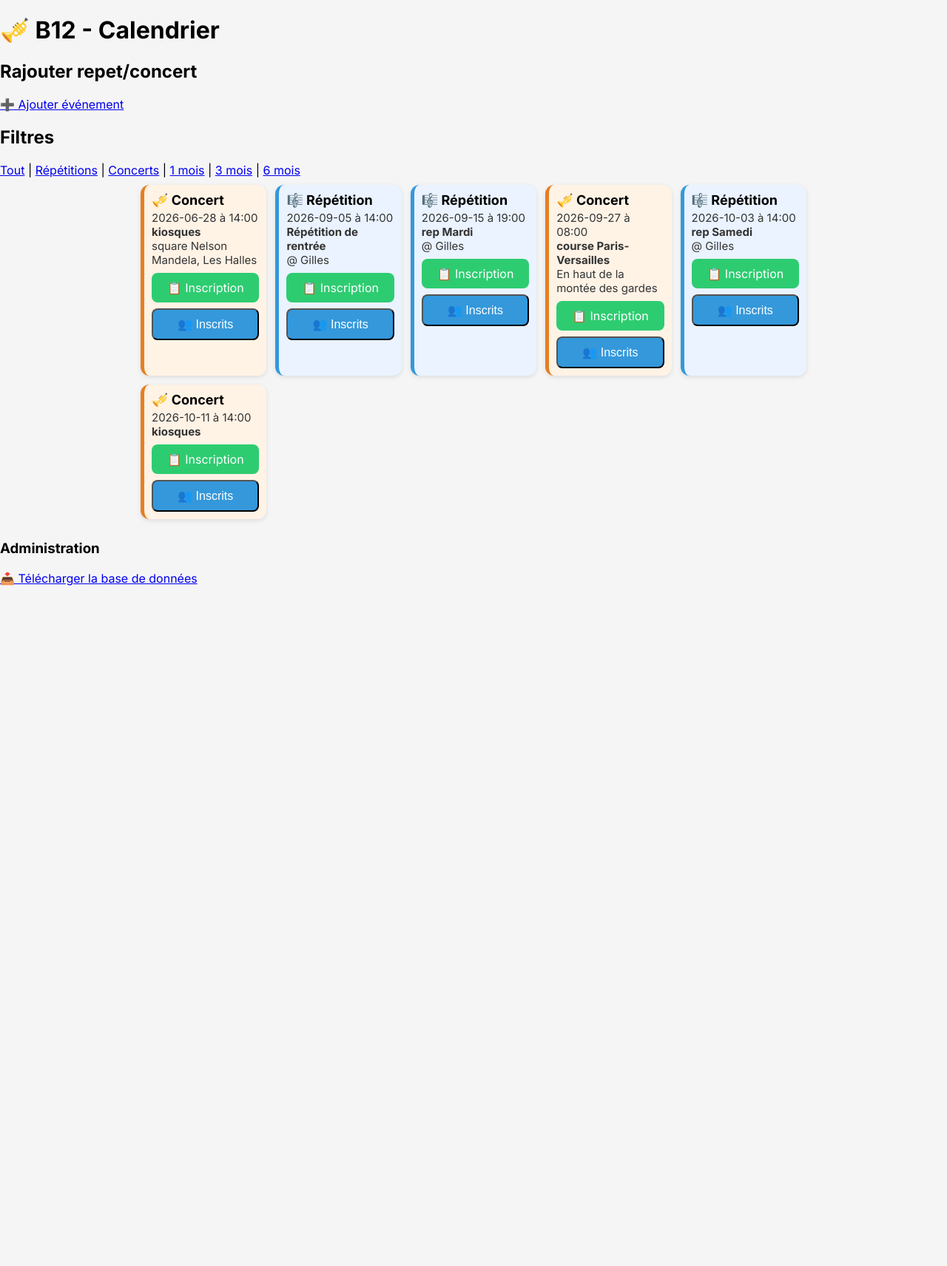
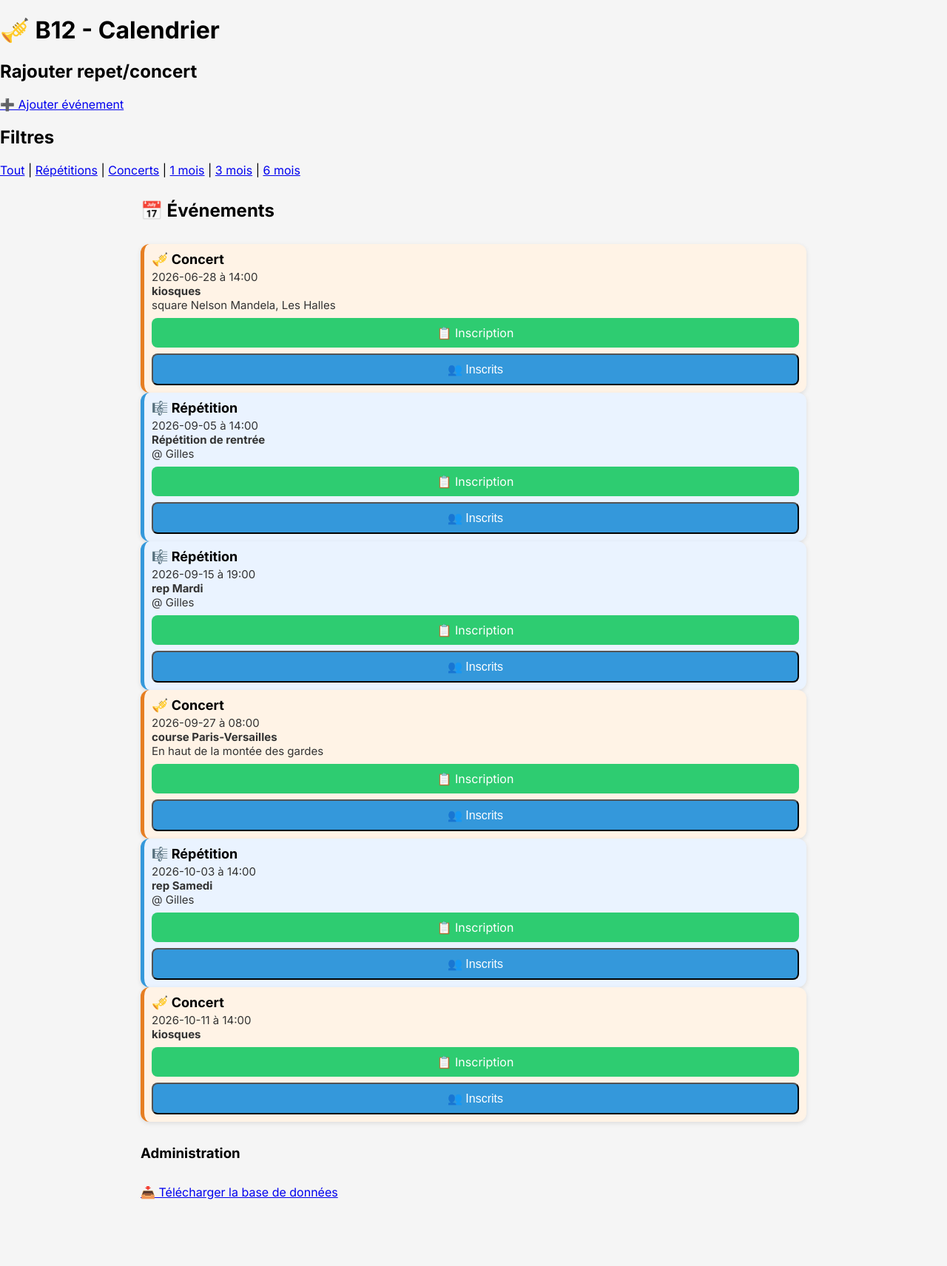
Before and after one commit to audreychatillon/b12-calendar, a Flask app: page / in a window 1280 px wide. Shown: the whole page at 74% size. Before the commit the page ends 792 px from the top, so only its background shows below. Run offline with Flask 3, Linux system fonts and the light colour scheme; data comes from the database, SQL or seed files in the repository.

Commit message:
style trying

```diff
--- a/static/css/style.css
+++ b/static/css/style.css
@@ -16,16 +16,21 @@ header {
     justify-content: center;
     overflow: hidden;
 }
-
 .container {
-    display: grid;
-    grid-template-columns: repeat(auto-fit, minmax(160px, 1fr));
+    display: flex;
+    flex-direction: column;
+    gap: 12px;
     gap: 12px;
 
     width: 100%;
     max-width: 900px;
     margin: 0 auto;
     padding: 10px;
+}
+.calendar-grid {
+    display: grid;
+    grid-template-columns: repeat(auto-fit, minmax(160px, 1fr));
+    gap: 12px;
 }
 
 .card {
--- a/templates/index.html
+++ b/templates/index.html
@@ -29,7 +29,8 @@
 <a href="/?filtre=6m">6 mois</a>
 
 <div class="container">
-
+<h2>📅 Événements</h2>
+<div class="event-list">
 {% for event in events %}
 
 <div class="card {{ event['type'] }}">
```
